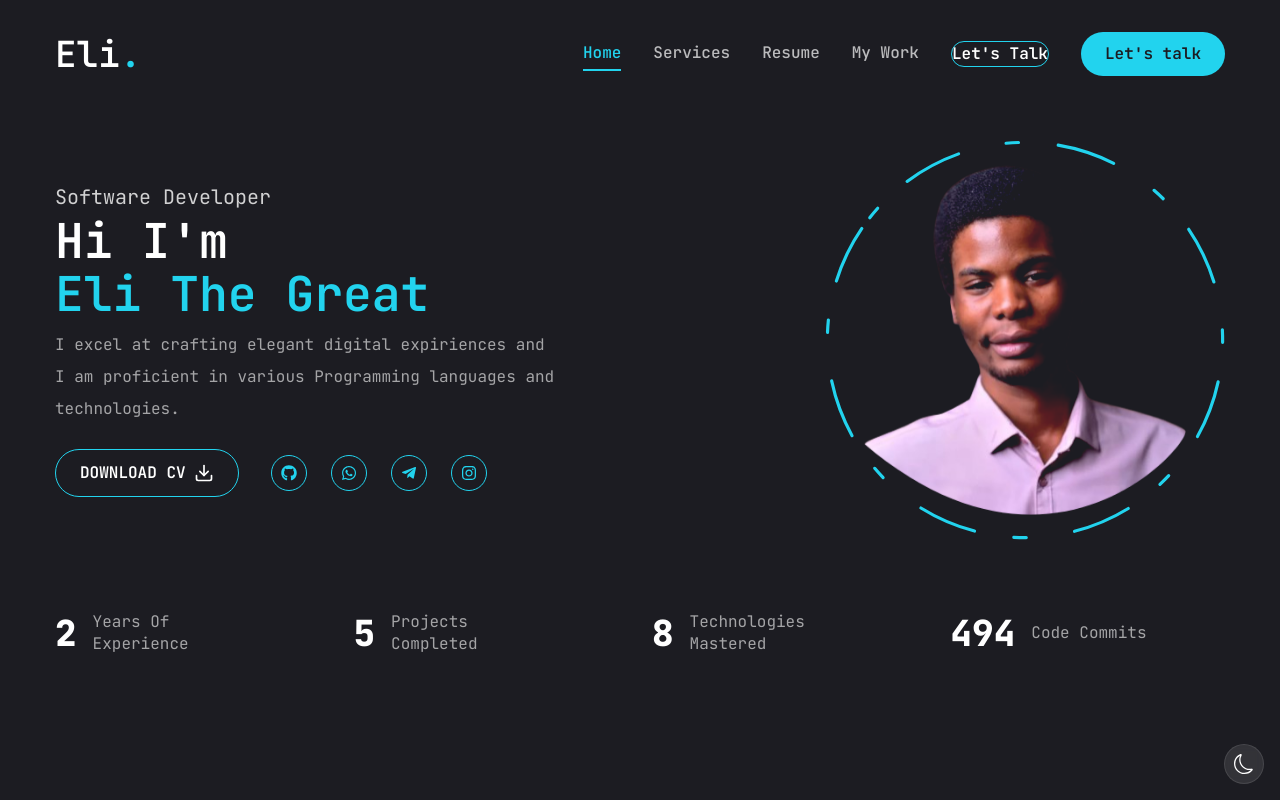
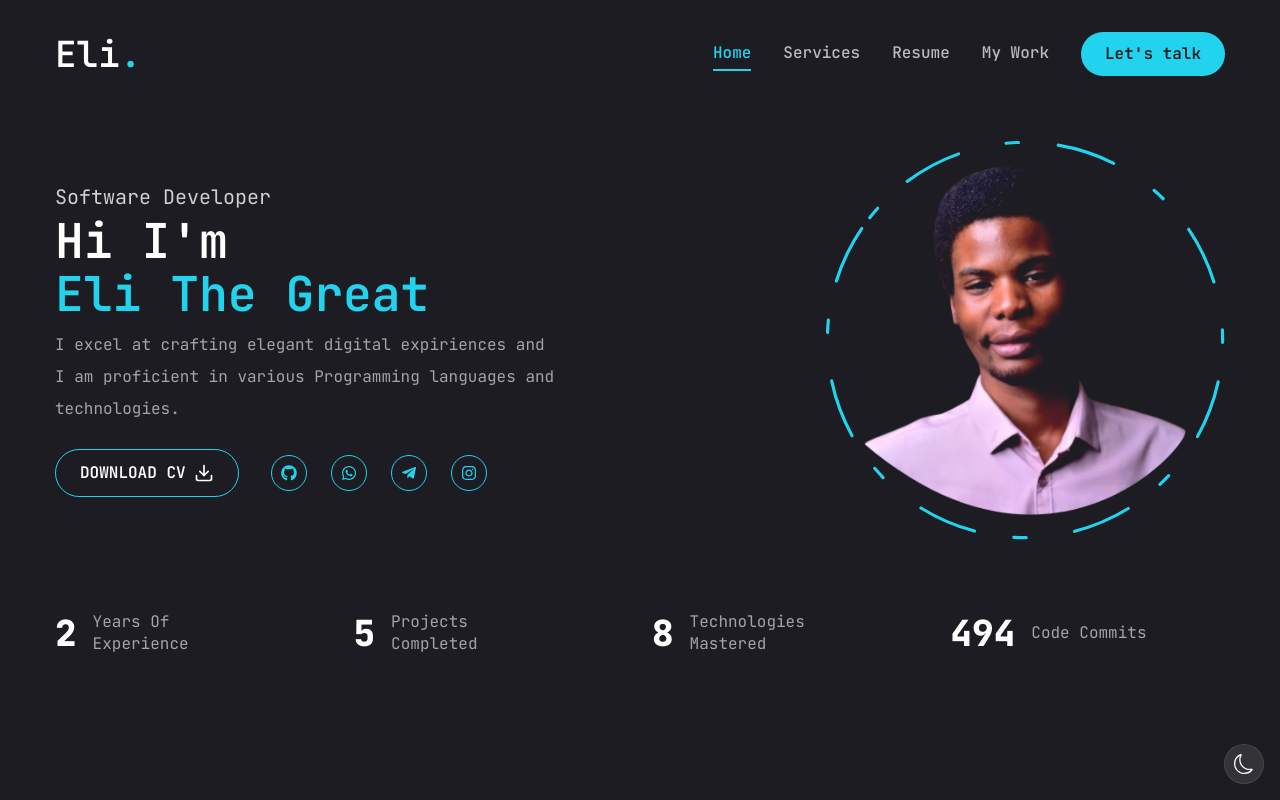
Before and after one commit to ETG1/Eli, a Next.js app: page / in a window 1280 px wide. Built offline with nearby package versions, Linux system fonts and the light colour scheme.

Commit message:
Components updated

```diff
--- a/components/MobileNav.jsx
+++ b/components/MobileNav.jsx
@@ -61,7 +61,7 @@ const MobileNav = () => {
                     })}
                     <SheetClose asChild>
                         <Link href="/contact" className="mt-4">
-                            <Button variant="outline" size="lg">Let's Talk</Button>
+                            <Button variant="outline" size="md">Let's Talk</Button>
                         </Link>
                     </SheetClose>
                 </nav>
--- a/components/Nav.jsx
+++ b/components/Nav.jsx
@@ -45,9 +45,6 @@ const Nav = () => {
                     );
                 })}
             </nav>
-            <Link href="/contact">
-                <Button variant="outline" size="sm">Let's Talk</Button>
-            </Link>
         </div>
     );
 };
```
